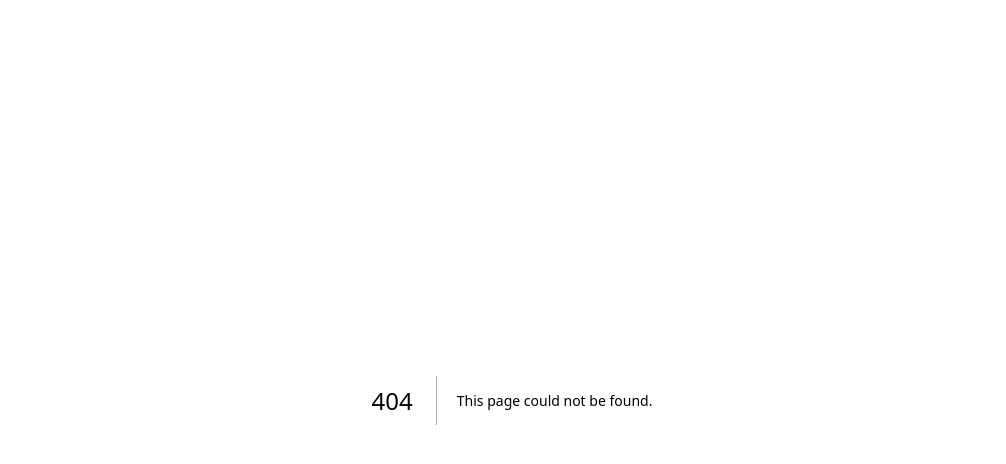
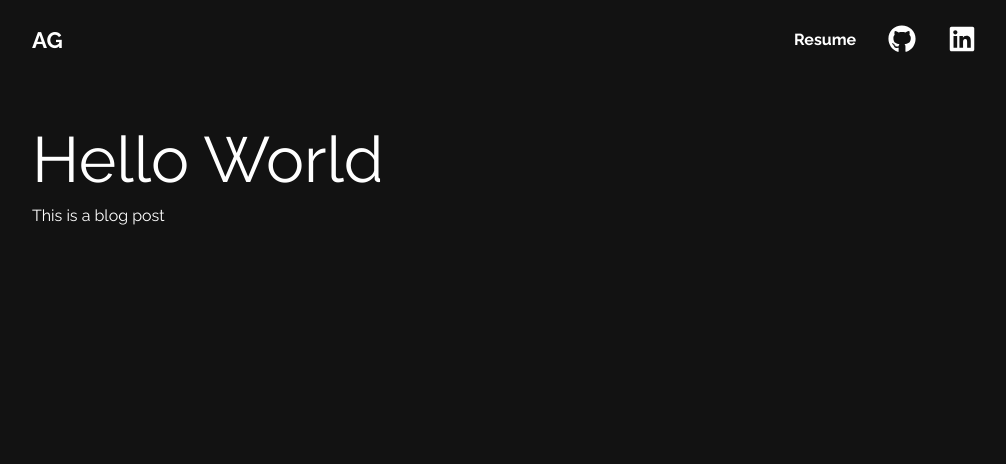
Before and after one commit to agrattan0820/portfolio-site, a Next.js app: page /blog/post/hello-world in a window 1280 px wide. Before the commit this address had no page. Shown: the top 464 px of the page, without its empty margins (128-1134 px from the left). Built offline with nearby package versions, Linux system fonts and the light colour scheme.

Commit message:
feat: render blog posts

```diff
--- /dev/null
+++ b/app/blog/page.tsx
@@ -0,0 +1,3 @@
+export default function Blog() {
+  return <main>Hello Blog</main>;
+}
--- /dev/null
+++ b/app/blog/post/hello-world/page.mdx
@@ -0,0 +1,3 @@
+# Hello World
+
+This is a blog post
--- /dev/null
+++ b/app/blog/post/layout.tsx
@@ -0,0 +1,14 @@
+import Header from "../../../components/header";
+
+export default function PostLayout({
+  children,
+}: {
+  children: React.ReactNode;
+}) {
+  return (
+    <div className="container">
+      <Header logoLink={`/?back=true`} />
+      <main className="post-main">{children}</main>
+    </div>
+  );
+}
--- /dev/null
+++ b/app/blog/post/really-long/page.mdx
@@ -0,0 +1,3 @@
+# Woah this is a crazy long title, I wonder how your CSS is gonna handle this buddy boy???
+
+This is a blog post
--- a/mdx-components.tsx
+++ b/mdx-components.tsx
@@ -3,5 +3,6 @@ import type { MDXComponents } from "mdx/types";
 export function useMDXComponents(components: MDXComponents): MDXComponents {
   return {
     ...components,
+    h1: ({ children }) => <h1 className="post-title">{children}</h1>,
   };
 }
```
